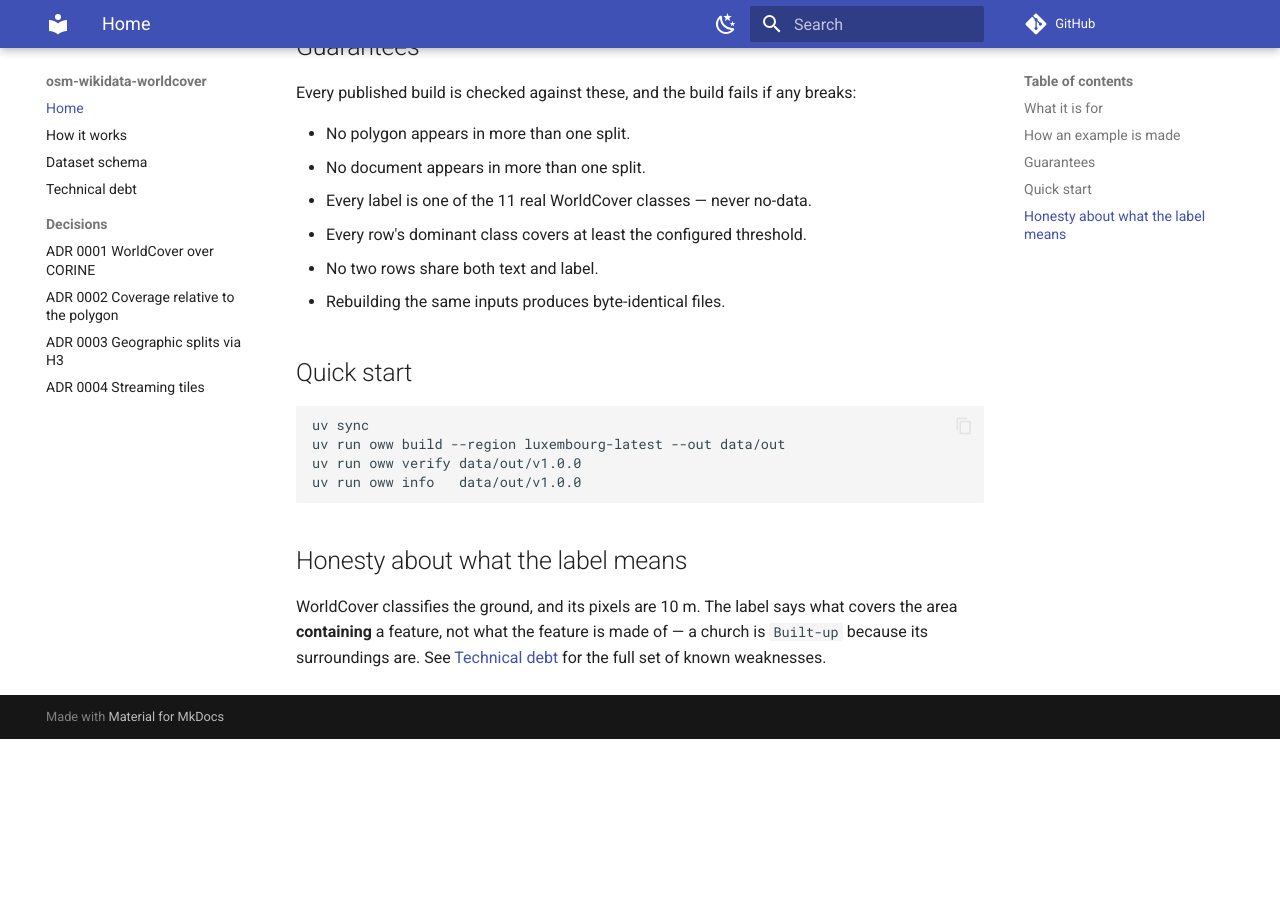
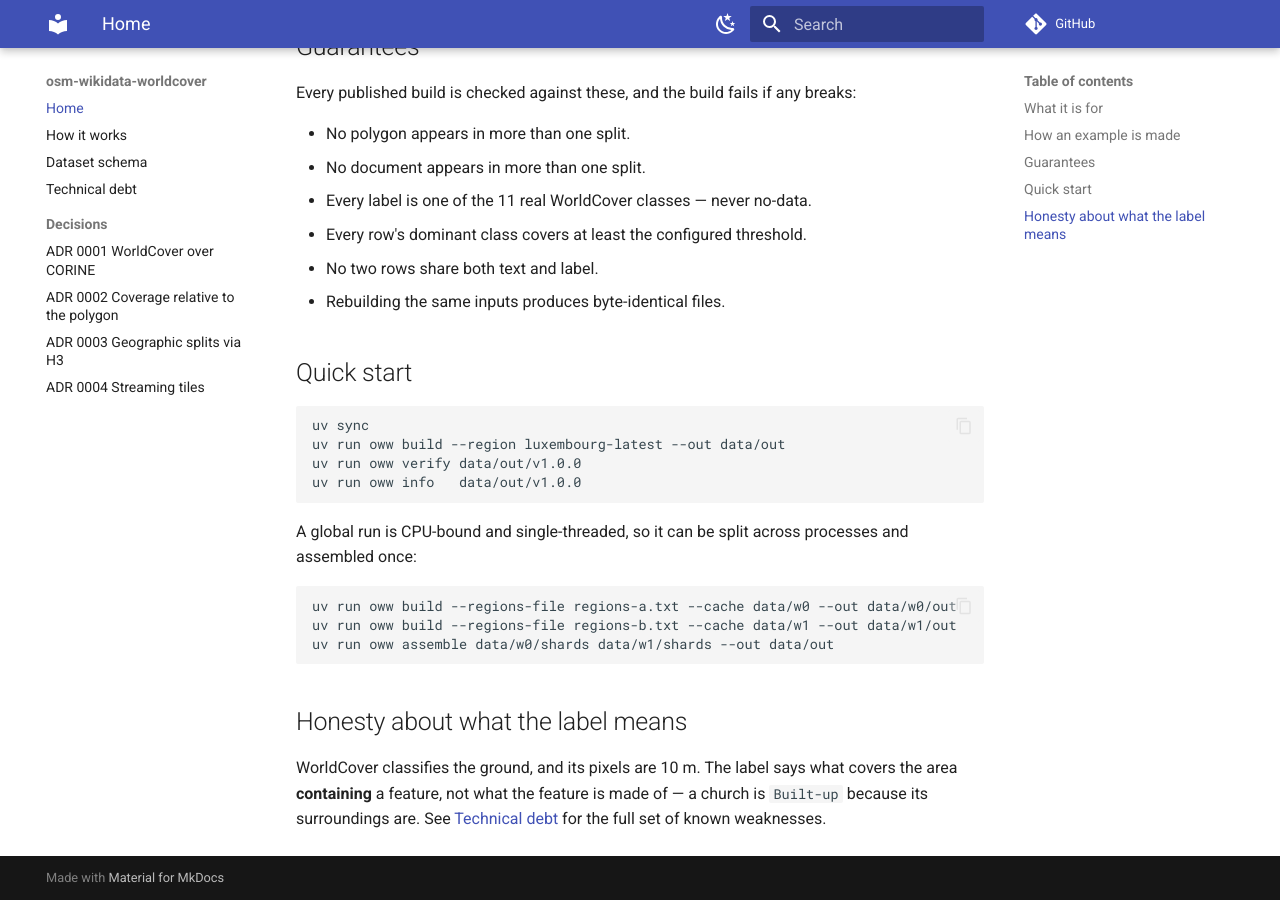
Before and after one commit to NoeFlandre/osm-wikidata-worldcover, an MkDocs documentation site: the page built from docs/index.md, in a window 1280 px wide and 900 px high, scrolled down 736 px. Built offline with MkDocs 1.6.1 and Material for MkDocs 9.7.7, drawn with Linux system fonts in a browser that asks for light colours; comment, search, counter and statistics services are not loaded; before the commit the page ends 1475 px from its top, so only the background shows below that.

Commit message:
Document the split-build and assemble workflow
Co-Authored-By: Claude Opus 5 <noreply@anthropic.com>

````diff
--- a/docs/index.md
+++ b/docs/index.md
@@ -44,6 +44,15 @@ uv run oww verify data/out/v1.0.0
 uv run oww info   data/out/v1.0.0
 ```
 
+A global run is CPU-bound and single-threaded, so it can be split across
+processes and assembled once:
+
+```bash
+uv run oww build --regions-file regions-a.txt --cache data/w0 --out data/w0/out
+uv run oww build --regions-file regions-b.txt --cache data/w1 --out data/w1/out
+uv run oww assemble data/w0/shards data/w1/shards --out data/out
+```
+
 ## Honesty about what the label means
 
 WorldCover classifies the ground, and its pixels are 10 m. The label says what
````
Also changed, not shown: README.md (+4 -1 lines).
